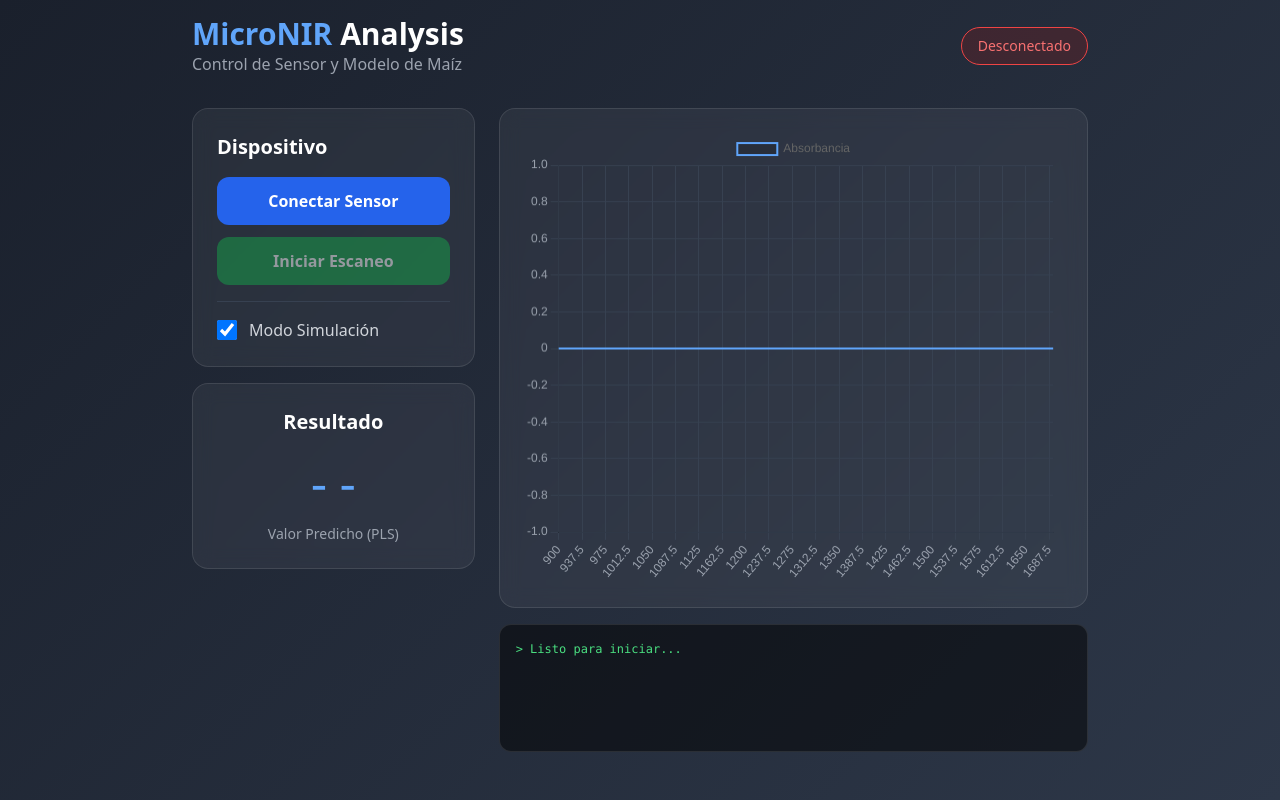
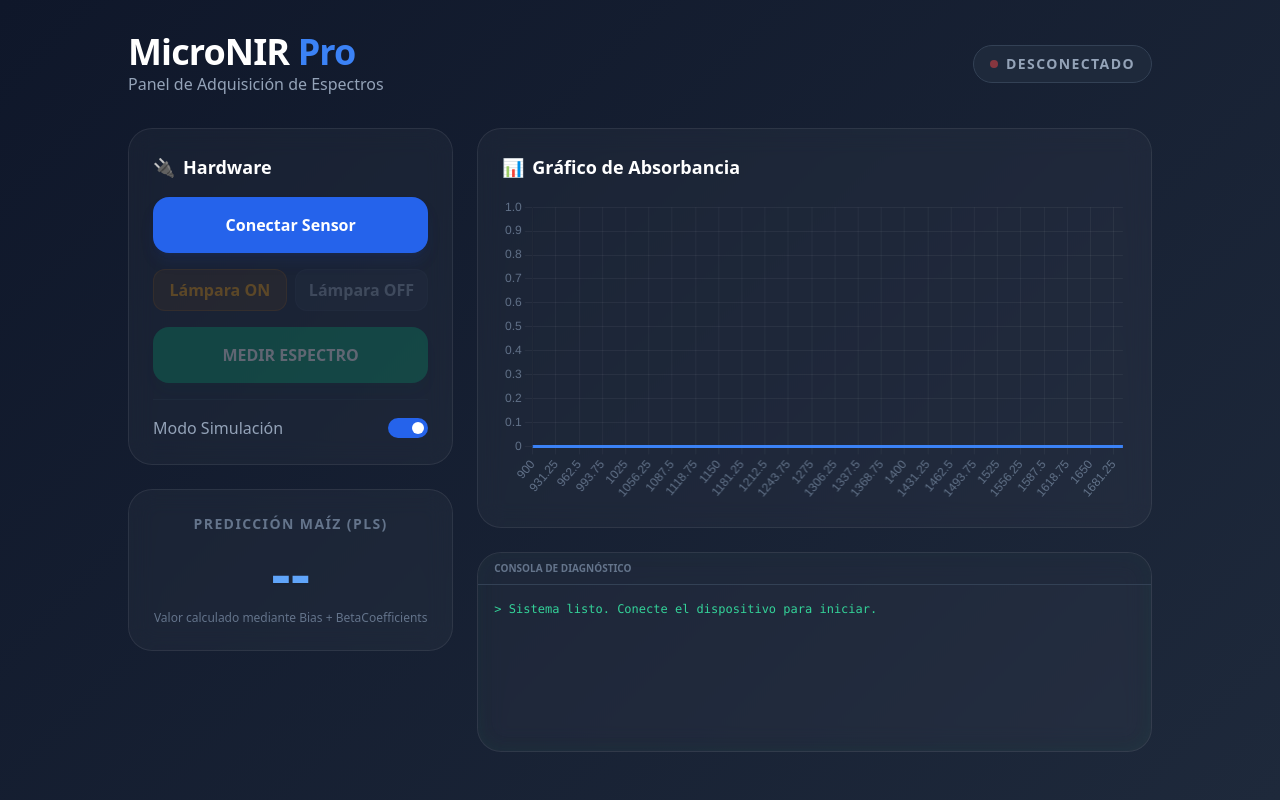
Before and after one commit to Romansiordia/MiNirapp, a plain HTML site: page index.html in a window 1280 px wide. Drawn offline with nearby package versions, Linux system fonts and the light colour scheme.

Commit message:
Revamp MicroNIR Controller HTML layout and styles
Updated the HTML structure and styles for the MicroNIR Controller interface, enhancing user experience with new elements and improved layout.

```diff
--- a/index.html
+++ b/index.html
@@ -3,67 +3,93 @@
 <head>
     <meta charset="UTF-8">
     <meta name="viewport" content="width=device-width, initial-scale=1.0">
-    <title>MicroNIR Controller - Maíz PLS</title>
-    <!-- Cargando Tailwind CSS y Chart.js desde CDN -->
+    <title>MicroNIR Controller - Diagnóstico Avanzado</title>
     <script src="https://cdn.tailwindcss.com"></script>
     <script src="https://cdn.jsdelivr.net/npm/chart.js"></script>
     <style>
-        .gradient-bg { background: linear-gradient(135deg, #1a202c 0%, #2d3748 100%); }
-        .card { background: rgba(255, 255, 255, 0.05); backdrop-filter: blur(10px); border: 1px solid rgba(255, 255, 255, 0.1); }
+        .gradient-bg { background: linear-gradient(135deg, #0f172a 0%, #1e293b 100%); }
+        .card { background: rgba(255, 255, 255, 0.03); backdrop-filter: blur(12px); border: 1px solid rgba(255, 255, 255, 0.08); }
+        .terminal-glow { box-shadow: inset 0 0 20px rgba(34, 197, 94, 0.05); }
     </style>
 </head>
-<body class="gradient-bg min-h-screen text-white font-sans p-4">
+<body class="gradient-bg min-h-screen text-slate-200 font-sans p-4 sm:p-8">
 
-    <div class="max-w-4xl mx-auto">
-        <header class="flex justify-between items-center mb-8">
+    <div class="max-w-5xl mx-auto">
+        <header class="flex flex-col md:flex-row justify-between items-start md:items-center mb-8 gap-4">
             <div>
-                <h1 class="text-3xl font-bold text-blue-400">MicroNIR <span class="text-white">Analysis</span></h1>
-                <p class="text-gray-400">Control de Sensor y Modelo de Maíz</p>
+                <h1 class="text-4xl font-black tracking-tight text-white">MicroNIR <span class="text-blue-500">Pro</span></h1>
+                <p class="text-slate-400 font-medium">Panel de Adquisición de Espectros</p>
             </div>
-            <div id="statusIndicator" class="px-4 py-2 rounded-full bg-red-900/30 border border-red-500 text-red-400 text-sm">
+            <div id="statusIndicator" class="flex items-center gap-2 px-4 py-2 rounded-full bg-slate-800 border border-slate-700 text-slate-400 text-sm font-bold uppercase tracking-widest">
+                <div class="w-2 h-2 rounded-full bg-red-500 animate-pulse"></div>
                 Desconectado
             </div>
         </header>
 
-        <div class="grid grid-cols-1 md:grid-cols-3 gap-6">
-            <div class="md:col-span-1 space-y-4">
-                <div class="card p-6 rounded-2xl">
-                    <h2 class="text-xl font-semibold mb-4">Dispositivo</h2>
-                    <button id="btnConnect" class="w-full bg-blue-600 hover:bg-blue-500 text-white font-bold py-3 rounded-xl transition-all mb-3">
+        <div class="grid grid-cols-1 lg:grid-cols-12 gap-6">
+            <!-- Controles Izquierda -->
+            <div class="lg:col-span-4 space-y-6">
+                <div class="card p-6 rounded-3xl space-y-4">
+                    <h2 class="text-lg font-bold text-white flex items-center gap-2">
+                        <span>🔌</span> Hardware
+                    </h2>
+                    <button id="btnConnect" class="w-full bg-blue-600 hover:bg-blue-500 text-white font-bold py-4 rounded-2xl transition-all shadow-lg shadow-blue-900/20 active:scale-95">
                         Conectar Sensor
                     </button>
-                    <button id="btnScan" class="w-full bg-green-600 hover:bg-green-500 text-white font-bold py-3 rounded-xl transition-all disabled:opacity-50" disabled>
-                        Iniciar Escaneo
+
+                    <div class="grid grid-cols-2 gap-2">
+                        <button id="btnLampOn" class="bg-amber-600/20 hover:bg-amber-600/30 text-amber-500 border border-amber-600/30 font-bold py-2 rounded-xl transition-all disabled:opacity-30" disabled>
+                            Lámpara ON
+                        </button>
+                        <button id="btnLampOff" class="bg-slate-700/50 hover:bg-slate-700 text-slate-400 border border-slate-600/30 font-bold py-2 rounded-xl transition-all disabled:opacity-30" disabled>
+                            Lámpara OFF
+                        </button>
+                    </div>
+
+                    <button id="btnScan" class="w-full bg-emerald-600 hover:bg-emerald-500 text-white font-black py-4 rounded-2xl transition-all disabled:opacity-30 shadow-lg shadow-emerald-900/20 active:scale-95" disabled>
+                        MEDIR ESPECTRO
                     </button>
 
-                    <div class="mt-4 pt-4 border-t border-gray-700">
-                        <label class="flex items-center space-x-3 cursor-pointer">
-                            <input type="checkbox" id="simMode" class="form-checkbox h-5 w-5 text-blue-600" checked>
-                            <span class="text-gray-300">Modo Simulación</span>
+                    <div class="pt-4 border-t border-slate-800">
+                        <label class="flex items-center justify-between cursor-pointer group">
+                            <span class="text-slate-400 group-hover:text-white transition-colors">Modo Simulación</span>
+                            <input type="checkbox" id="simMode" class="w-10 h-5 bg-slate-700 rounded-full appearance-none checked:bg-blue-600 transition-all relative after:content-[''] after:absolute after:top-1 after:left-1 after:bg-white after:w-3 after:h-3 after:rounded-full after:transition-all checked:after:translate-x-5" checked>
                         </label>
                     </div>
                 </div>
 
-                <div class="card p-6 rounded-2xl">
-                    <h2 class="text-xl font-semibold mb-2 text-center">Resultado</h2>
-                    <div id="resultValue" class="text-5xl font-mono text-center py-4 text-blue-400">--</div>
-                    <p class="text-center text-gray-400 text-sm">Valor Predicho (PLS)</p>
+                <div class="card p-6 rounded-3xl text-center">
+                    <h2 class="text-sm font-bold text-slate-500 uppercase tracking-widest mb-2">Predicción Maíz (PLS)</h2>
+                    <div id="resultValue" class="text-6xl font-black text-blue-400 drop-shadow-sm">--</div>
+                    <div class="text-xs text-slate-500 mt-2">Valor calculado mediante Bias + BetaCoefficients</div>
                 </div>
             </div>
 
-            <div class="md:col-span-2 space-y-4">
-                <div class="card p-6 rounded-2xl">
-                    <canvas id="spectrumChart" height="250"></canvas>
+            <!-- Visualización Derecha -->
+            <div class="lg:col-span-8 space-y-6">
+                <div class="card p-6 rounded-3xl h-[400px] flex flex-col">
+                    <h2 class="text-lg font-bold text-white mb-4 flex items-center gap-2">
+                        <span>📊</span> Gráfico de Absorbancia
+                    </h2>
+                    <div class="flex-grow relative">
+                        <canvas id="spectrumChart"></canvas>
+                    </div>
                 </div>
-                <div id="log" class="bg-black/50 p-4 rounded-xl font-mono text-xs text-green-400 h-32 overflow-y-auto border border-white/10">
-                    > Listo para iniciar...
+
+                <div class="card rounded-3xl overflow-hidden flex flex-col h-[200px] terminal-glow">
+                    <div class="bg-slate-800/50 px-4 py-2 text-[10px] font-bold text-slate-500 border-b border-slate-700 flex justify-between">
+                        <span>CONSOLA DE DIAGNÓSTICO</span>
+                        <span id="retryCounter"></span>
+                    </div>
+                    <div id="log" class="p-4 font-mono text-xs text-emerald-400 overflow-y-auto space-y-1 flex-grow">
+                        <div>> Sistema listo. Conecte el dispositivo para iniciar.</div>
+                    </div>
                 </div>
             </div>
         </div>
     </div>
 
     <script>
-        // Coeficientes y configuración del modelo
         const BIAS = -1.6224;
         const BETA_COEFFICIENTS = Array(128).fill(0).map(() => (Math.random() * 0.2) - 0.1);
 
@@ -72,13 +98,14 @@
 
         function addLog(msg, isError = false) {
             const logDiv = document.getElementById('log');
-            if (logDiv) {
-                const colorClass = isError ? 'text-red-400' : 'text-green-400';
-                logDiv.innerHTML += `<div class="${colorClass}">> ${msg}</div>`;
-                logDiv.scrollTop = logDiv.scrollHeight;
-            }
+            if (!logDiv) return;
+            const colorClass = isError ? 'text-red-400' : 'text-emerald-400';
+            const time = new Date().toLocaleTimeString([], { hour12: false, hour: '2-digit', minute: '2-digit', second: '2-digit' });
+            logDiv.innerHTML += `<div class="${colorClass}"><span class="text-slate-600">[${time}]</span> > ${msg}</div>`;
+            logDiv.scrollTop = logDiv.scrollHeight;
         }
 
+        // Setup Chart
         const ctx = document.getElementById('spectrumChart').getContext('2d');
         chart = new Chart(ctx, {
             type: 'line',
@@ -86,19 +113,23 @@
                 labels: Array.from({length: 128}, (_, i) => 900 + (i * 6.25)),
                 datasets: [{
                     label: 'Absorbancia',
-                    borderColor: '#60a5fa',
-                    borderWidth: 2,
+                    borderColor: '#3b82f6',
+                    backgroundColor: 'rgba(59, 130, 246, 0.1)',
+                    borderWidth: 3,
                     data: Array(128).fill(0),
-                    fill: false,
-                    pointRadius: 0
+                    fill: true,
+                    pointRadius: 0,
+                    tension: 0.4
                 }]
             },
             options: {
                 responsive: true,
+                maintainAspectRatio: false,
                 scales: {
-                    y: { grid: { color: '#374151' }, ticks: { color: '#9ca3af' } },
-                    x: { grid: { color: '#374151' }, ticks: { color: '#9ca3af' } }
-                }
+                    y: { grid: { color: 'rgba(255,255,255,0.05)' }, ticks: { color: '#64748b' }, beginAtZero: true },
+                    x: { grid: { color: 'rgba(255,255,255,0.05)' }, ticks: { color: '#64748b' } }
+                },
+                plugins: { legend: { display: false } }
             }
         });
 
@@ -109,17 +140,28 @@
                 await device.selectConfiguration(1);
                 await device.claimInterface(0);
 
-                document.getElementById('statusIndicator').textContent = "Conectado";
-                document.getElementById('statusIndicator').className = "px-4 py-2 rounded-full bg-green-900/30 border border-green-500 text-green-400 text-sm";
+                const statusInd = document.getElementById('statusIndicator');
+                statusInd.innerHTML = `<div class="w-2 h-2 rounded-full bg-emerald-500"></div> Conectado`;
+                statusInd.classList.replace('text-slate-400', 'text-emerald-400');
+
                 document.getElementById('btnScan').disabled = false;
-                addLog("Sensor detectado y reclamado correctamente.");
-
-                await device.controlTransferOut({
-                    requestType: 'vendor', recipient: 'device', request: 0x01, value: 0x0001, index: 0x0000
-                });
-                addLog("Comando de encendido enviado.");
+                document.getElementById('btnLampOn').disabled = false;
+                document.getElementById('btnLampOff').disabled = false;
+                addLog("Sensor MicroNIR vinculado y listo.");
             } catch (err) {
                 addLog("Error conexión: " + err.message, true);
+            }
+        }
+
+        async function controlLamp(state) {
+            try {
+                const val = state ? 0x0001 : 0x0000;
+                await device.controlTransferOut({
+                    requestType: 'vendor', recipient: 'device', request: 0x01, value: val, index: 0x0000
+                });
+                addLog(`Lámpara ${state ? 'ENCENDIDA' : 'APAGADA'} correctamente.`);
+            } catch (err) {
+                addLog("Error lámpara: " + err.message, true);
             }
         }
 
@@ -128,44 +170,43 @@
             let spectrumData = new Float32Array(128);
 
             if (isSim) {
-                addLog("Ejecutando simulación...");
-                spectrumData = spectrumData.map(() => Math.random() * 0.8);
+                addLog("Simulando medición quimiométrica...");
+                for(let i=0; i<128; i++) spectrumData[i] = 0.2 + (Math.sin(i/10)*0.1) + (Math.random()*0.02);
             } else {
                 try {
-                    // Limpieza previa del buffer por si hay datos residuales
+                    // Limpiar basura del buffer
+                    addLog("Limpiando buffer de entrada...");
                     await device.transferIn(1, 64).catch(() => {});
 
-                    addLog("Iniciando integración en hardware...");
+                    addLog("Enviando comando de integración (0x02)...");
                     await device.controlTransferOut({
                         requestType: 'vendor', recipient: 'device', request: 0x02, value: 0x0000, index: 0x0000
                     });
 
                     let result;
-                    let retries = 3;
+                    let retries = 15; // Aumentado a 15 intentos para dar tiempo a los promedios
                     let success = false;
+                    const retryCounter = document.getElementById('retryCounter');
 
-                    // Lógica de reintento para esperar al sensor lento
                     while (retries > 0 && !success) {
-                        const waitTime = 2000; // 2 segundos entre intentos
-                        addLog(`Esperando procesamiento (${waitTime}ms)...`);
-                        await new Promise(r => setTimeout(r, waitTime));
+                        retryCounter.textContent = `INTENTOS RESTANTES: ${retries}`;
+                        await new Promise(r => setTimeout(r, 1000)); // Espera de 1s entre intentos
 
-                        addLog("Solicitando espectro...");
                         result = await device.transferIn(1, 256);
 
                         if (result.data.byteLength >= 256) {
                             success = true;
                         } else {
-                            const hex = Array.from(new Uint8Array(result.data.buffer))
-                                             .map(b => b.toString(16).padStart(2, '0'))
-                                             .join(' ');
-                            addLog(`Sensor ocupado (${hex}). Reintentando...`, true);
+                            const hex = Array.from(new Uint8Array(result.data.buffer)).map(b => b.toString(16).padStart(2, '0')).join(' ');
+                            addLog(`Hardware trabajando (${hex})...`);
                             retries--;
                         }
                     }
 
+                    retryCounter.textContent = "";
+
                     if (!success) {
-                        addLog("ERROR: Tiempo de espera agotado. El sensor no entregó datos.", true);
+                        addLog("TIMEOUT: El hardware no liberó los datos. Intente encender la lámpara primero.", true);
                         return;
                     }
 
@@ -173,9 +214,9 @@
                     for (let i = 0; i < 128; i++) {
                         spectrumData[i] = view.getUint16(i * 2, true) / 65535.0;
                     }
-                    addLog("Espectro recibido correctamente.");
+                    addLog("Espectro de 128 píxeles capturado.");
                 } catch (err) {
-                    addLog("Error lectura: " + err.message, true);
+                    addLog("Fallo crítico en adquisición: " + err.message, true);
                     return;
                 }
             }
@@ -191,10 +232,13 @@
                 prediction += data[i] * BETA_COEFFICIENTS[i];
             }
             document.getElementById('resultValue').textContent = prediction.toFixed(4);
+            addLog("Predicción PLS actualizada.");
         }
 
         document.getElementById('btnConnect').addEventListener('click', connectDevice);
         document.getElementById('btnScan').addEventListener('click', performScan);
+        document.getElementById('btnLampOn').addEventListener('click', () => controlLamp(true));
+        document.getElementById('btnLampOff').addEventListener('click', () => controlLamp(false));
     </script>
 </body>
 </html>
```
